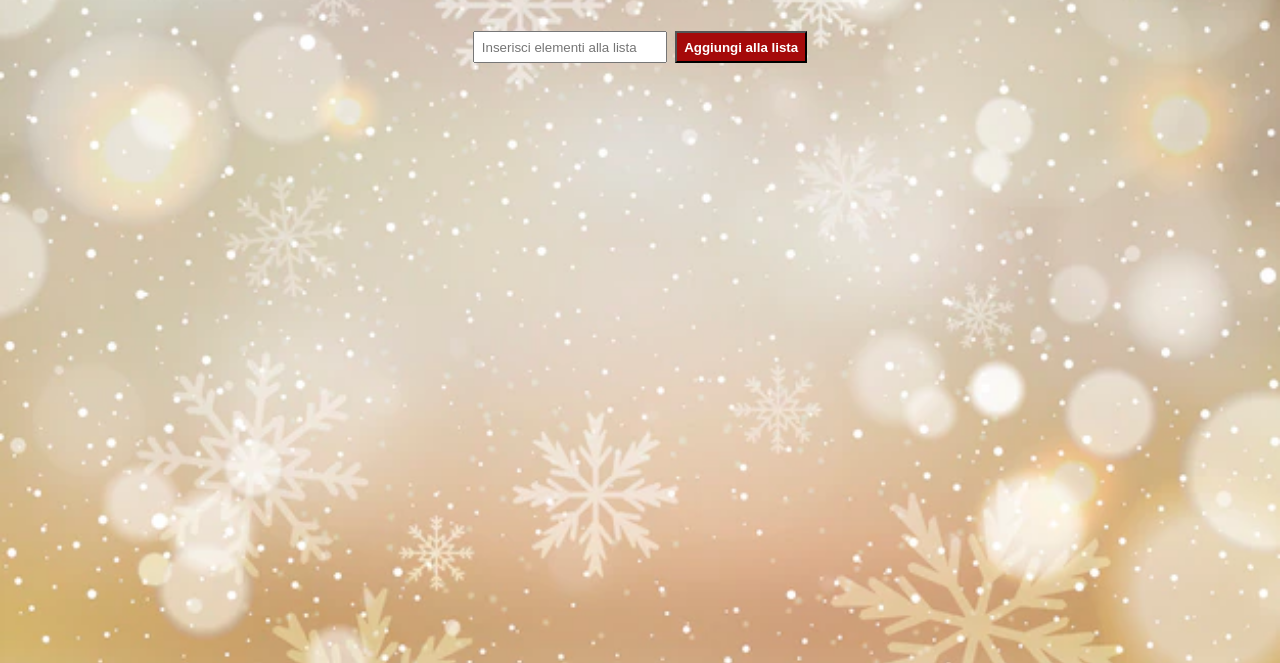
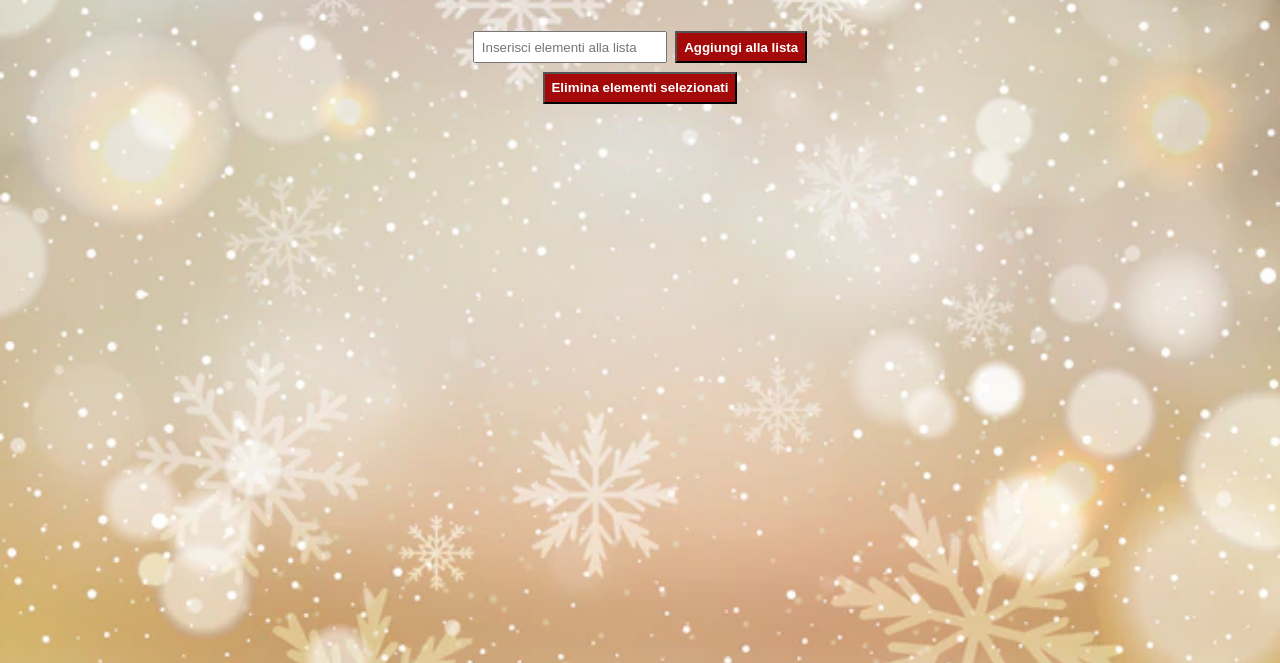
Before and after one commit to AdinaGabrielaIamandi/U1-W3-D4, a plain HTML site: page index.html in a window 1280 px wide. Shown: the part 137-800 px from the top of the page. Drawn offline with Linux system fonts and the light colour scheme.

Commit message:
add delet element

```diff
--- a/index.html
+++ b/index.html
@@ -17,6 +17,7 @@
         <input id="text-input" type="text" placeholder="Inserisci elementi alla lista" />
         <button onclick="gestisciKeyUpSuInput(event)">Aggiungi alla lista</button>
         <div id="list-item"></div>
+        <button onclick="delet()">Elimina elementi selezionati</button>
     </div>
 </body>
 <script src="java.js "></script>
--- a/java.js
+++ b/java.js
@@ -17,3 +17,9 @@ const gestisciKeyUpSuInput = (event) => {
         document.getElementById("text-input").value = "";
     }
 };
+
+const delet = (e) => {
+    const lista = document.getElementById("list-item");
+    const elimina = document.querySelectorAll(".selected");
+    elimina.forEach((e) => lista.removeChild(e));
+};
```
